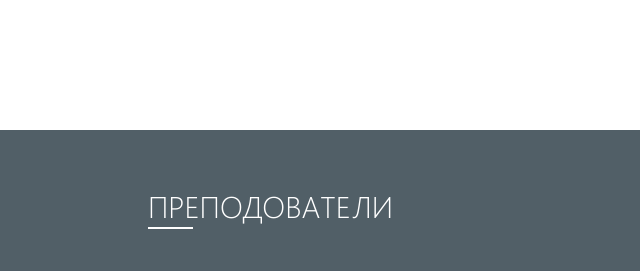
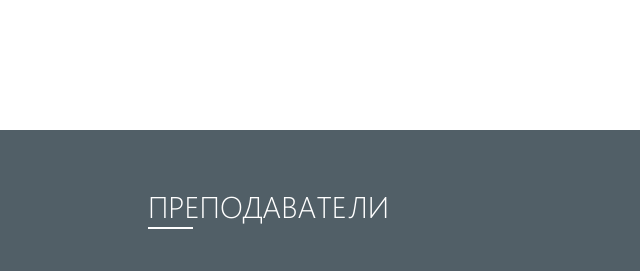
Before and after one commit to Orangat/chess-project, a plain HTML site: page index.html in a window 1280 px wide. Shown: the part 1700-1971 px from the top of the page, 0-640 px from the left. Drawn offline with Linux system fonts and the light colour scheme.

Commit message:
fix orfografick

```diff
--- a/index.html
+++ b/index.html
@@ -110,7 +110,7 @@
 			</section>
 			<section class="fourth-block">
 				<div class="container">
-					<h1 class="advantages-down">преподователи</h1>
+					<h1 class="advantages-down">преподаватели</h1>
 					<div class="sergey">
 						<div class="portret shpic">
 							<img src="img/teatcher1.jpg" alt="teatcher">
```
